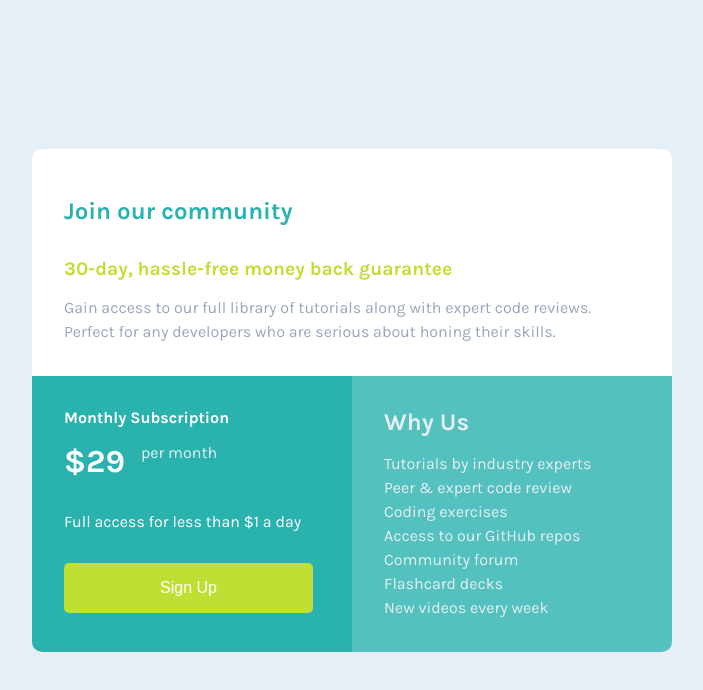
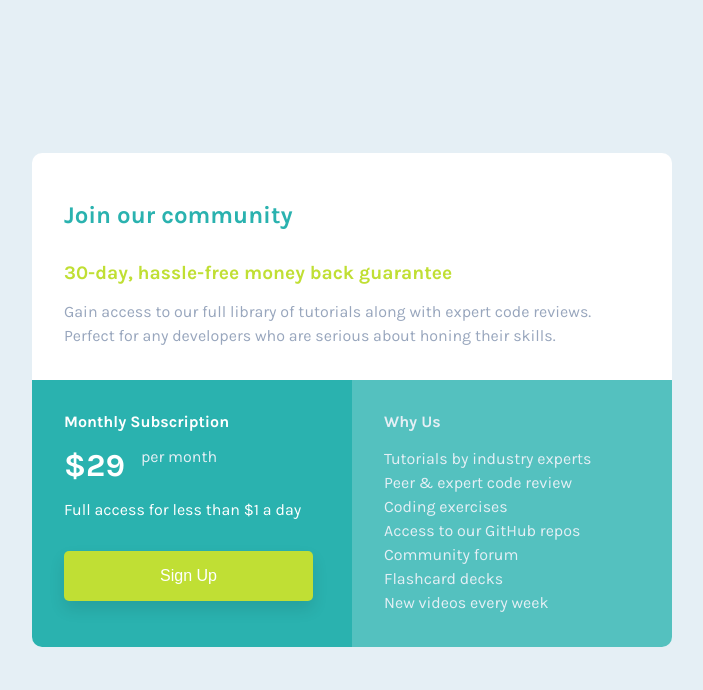
Before and after one commit to HumairaAisha/frontend-challenge, a plain HTML site: page vanilla-projects/price-component/price/index.html in a window 1280 px wide. Shown: the whole page, without its empty margins (288-991 px from the left). Drawn offline with Linux system fonts and the light colour scheme.

Commit message:
css file updated

```diff
--- a/vanilla-projects/price-component/price/priceCom.css
+++ b/vanilla-projects/price-component/price/priceCom.css
@@ -58,7 +58,7 @@ header {
 .subscript{
    display: flex;
    gap: 1rem;
-   margin-top: 1rem;
+
 }
 .month {
    grid-area: month;
@@ -79,9 +79,10 @@ header {
 .sub-duration{
    color: hsl(204, 43%, 93%);
    font-size: 1rem;
+
 }
 .sub-details{
-   margin: 2rem 0;
+   margin: 1rem 0 2rem 0;
 }
 
 button{
@@ -90,7 +91,7 @@ button{
   padding: 1rem 6rem;
   border: none;
   border-radius: 5px;
-  box-shadow: black;
+  box-shadow: 0 8px 16px rgba(0, 0, 0, 0.1);
   font-size: 1rem;
 
 }
@@ -102,7 +103,7 @@ button{
    color: white;
 }
 .about-title{
-   font-size: 1.5rem;
+   font-size: 1rem;
    font-weight: 700;
    color: hsl(204, 43%, 93%);
    margin-bottom: 1rem;
```
